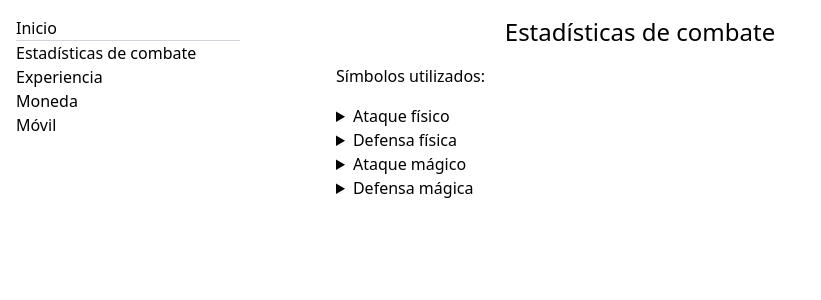
After one commit to Kingomac/alfea-online, a Flask app: page /wiki/estadisticas-combate in a window 1280 px wide. The commit adds this page. Shown: the top 300 px of the page, without its empty margins (0-821 px from the left). Run offline with Flask 3, Linux system fonts and the light colour scheme; style sheets or scripts are compiled from the project's sources; parts of the project's set-up code (start-up, migrations or seed data) failed here and were passed over.

Commit message:
Gráficos de estadísticas de ataque y defensa física y mágica

```diff
--- a/app/wiki/routes.py
+++ b/app/wiki/routes.py
@@ -19,6 +19,11 @@ def movil():
     return render_template('movil.html')
 
 
+@bp_wiki.route('/estadisticas-combate')
+def estadisticas_combate():
+    return render_template('estadisticas_combate.html')
+
+
 @bp_wiki.route('/')
 def index():
     return render_template('index.html')
--- /dev/null
+++ b/app/wiki/templates/estadisticas_combate.html
@@ -0,0 +1,65 @@
+{% extends "base_wiki.html" %}
+
+{% block title %}Estadísticas de combate{% endblock %}
+
+{% block main %}
+
+<h1>Estadísticas de combate</h1>
+
+<p>Símbolos utilizados:</p>
+
+<details>
+    <summary>Ataque físico</summary>
+    <div>
+        <p>El ataque físico se representa por la espada de Brandon <img
+                src="{{ url_for('static', filename='img/estadisticas-combate/ataque-fisico.svg') }}"
+                title="Ataque físico" alt="Ataque físico" class="h-32"></p>
+        <img src="{{ url_for('wiki.static', filename='img/estadisticas-combate/ataque-fisico.webp') }}"
+            alt="Brandon, el especialista, blandiendo su larga y gruesa espada verde" class="w-96">
+    </div>
+</details>
+
+<details>
+    <summary>Defensa física</summary>
+    <div>
+        <p>La defensa física se representa por el escudo de Sky <img
+                src="{{ url_for('static', filename='img/estadisticas-combate/defensa-fisica.svg') }}"
+                title="Defensa física" alt="Defensa física" class="h-32"> </p>
+        <img src="{{ url_for('wiki.static', filename='img/estadisticas-combate/defensa-fisica.webp') }}"
+            alt="Sky, el especialista, con su escudo azul" class="w-96">
+    </div>
+</details>
+
+
+<details>
+    <summary>Ataque mágico</summary>
+    <div>
+        <p>El ataque mágico se representa por una bola de Sparx. El Sparx es el elemento que se muestra por primera vez
+            en la temporada 8, es la fuente de los poderes mágicos de las hadas y las brujas y del universo mágico en si
+            mismo. El Sparx es también uno de los principales componentes de la Llama del Dragón.<img
+                src="{{ url_for('static', filename='img/estadisticas-combate/ataque-magico.svg') }}" class="h-32"
+                title="Ataque mágico" alt="Ataque mágico"></p>
+        <p>Las directoras Griffin y Faragonda pueden crear bolas de Sparx combinando sus poderes.</p>
+        <img src="{{ url_for('wiki.static', filename='img/estadisticas-combate/ataque-magico.webp') }}"
+            alt="Las directoras Griffin y Faragonda muestran una bola de Sparx" class="w-128">
+    </div>
+</details>
+
+<details>
+    <summary>Defensa mágica</summary>
+    <div>
+        <p>La defensa mágica se representa como una estrella, ya que, dada la gran variedad de escudos mágicos y
+            hechizos defensivos utilizados en la serie es difícil escoger uno que los represente a todos. Sin embargo,
+            como tanto Bloom como Estela utilizan escudos con forma de estrella se escogió ese como tal.</p>
+        <p>Estas son las referencias utilizadas de la primera, quinta y octava temporadas. </p>
+        <div class="grid gap-2 lg:grid-cols-3">
+            <img src="{{ url_for('wiki.static', filename='img/estadisticas-combate/defensa-magica/1.webp') }}"
+                alt="Bloom, hada del fuego del dragón, con su escudo de estrella, temporada 1">
+            <img src="{{ url_for('wiki.static', filename='img/estadisticas-combate/defensa-magica/2.webp') }}"
+                alt="Estela, hada del sol brillante, con su escudo de estrella, temporada 5">
+            <img src="{{ url_for('wiki.static', filename='img/estadisticas-combate/defensa-magica/3.webp') }}"
+                alt="Estela, hada del sol brillante, con su escudo de estrella, temporada 8">
+        </div>
+    </div>
+</details>
+{% endblock %}
--- a/templates/base_wiki.html
+++ b/templates/base_wiki.html
@@ -16,13 +16,14 @@
         <nav>
             <ul>
                 <li class="border-b border-gray-300"><a href="{{ url_for('wiki.index') }}">Inicio</a></li>
+                <li><a href="{{ url_for('wiki.estadisticas_combate') }}">Estadísticas de combate</a></li>
                 <li><a href="{{ url_for('wiki.experiencia') }}">Experiencia</a></li>
                 <li><a href="{{ url_for('wiki.moneda') }}">Moneda</a></li>
                 <li><a href="{{ url_for('wiki.movil') }}">Móvil</a></li>
             </ul>
         </nav>
     </aside>
-    <main class="p-4 col-span-9 order-1 md:order-2 lg:col-span-6 text-justify">
+    <main class="p-4 col-span-9 order-1 md:order-2 lg:col-span-6 text-justify w-full">
         {% block main %}{% endblock %}
     </main>
     <aside class="lg:col-span-3 order-3">
```
Also changed, not shown: app/wiki/static/img/estadisticas-combate/ataque-fisico.webp (added), app/wiki/static/img/estadisticas-combate/ataque-magico.webp (added), app/wiki/static/img/estadisticas-combate/defensa-fisica.webp (added), app/wiki/static/img/estadisticas-combate/defensa-magica/1.webp (added), app/wiki/static/img/estadisticas-combate/defensa-magica/2.webp (added), app/wiki/static/img/estadisticas-combate/defensa-magica/3.webp (added), static/img/estadisticas-combate/ataque-fisico.svg (added), static/img/estadisticas-combate/ataque-magico.svg (added), static/img/estadisticas-combate/defensa-fisica.svg (added), static/img/estadisticas-combate/defensa-magica.svg (added).
